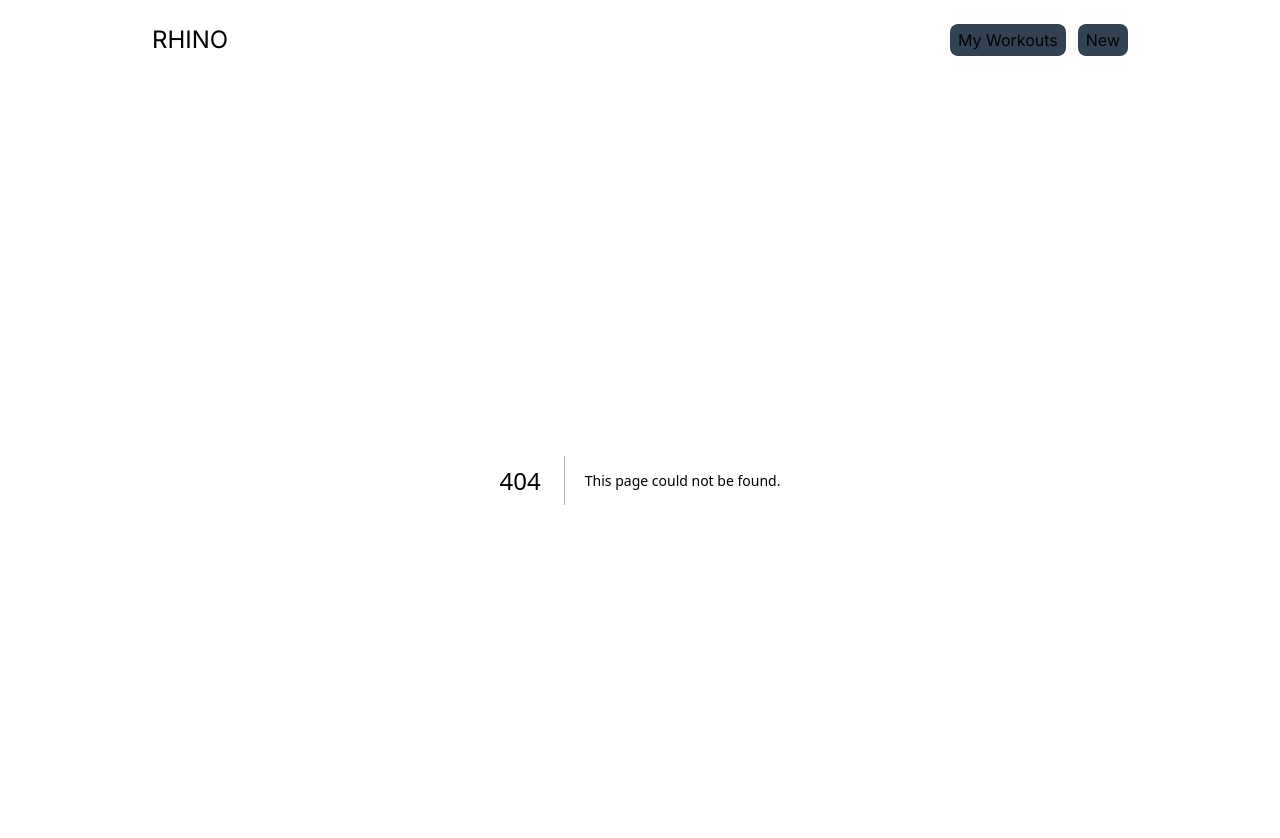
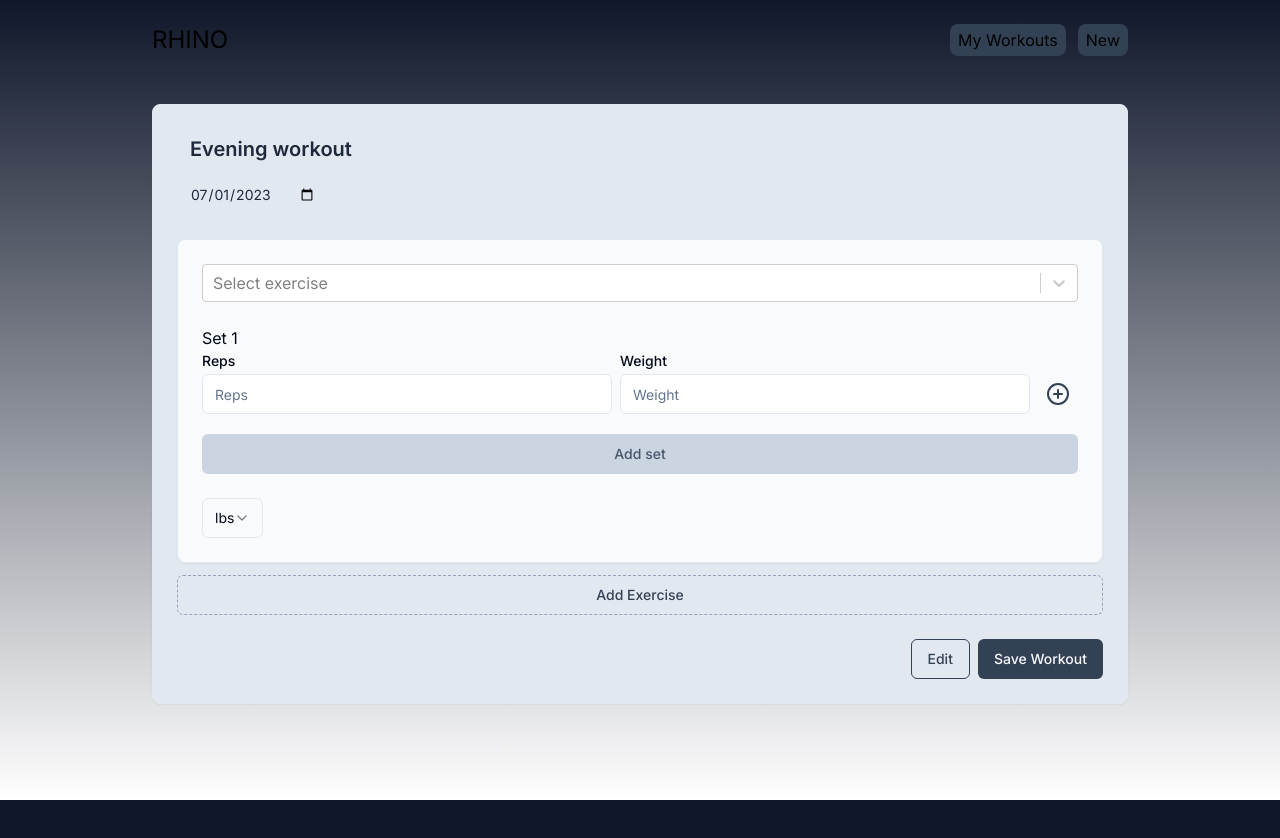
Before and after one commit to dan-ville/rhino, a Next.js app: page /my-workouts/1 in a window 1280 px wide. Before the commit this address had no page. Shown: the top 838 px of the page. After the commit the page ends 800 px from the top, so only its background shows below. Built offline with nearby package versions, Linux system fonts and the light colour scheme.

Commit message:
create dynamic workout route

```diff
--- /dev/null
+++ b/src/app/api/exercises/route.ts
@@ -0,0 +1,13 @@
+import { NextResponse } from "next/server"
+
+export async function GET(request: Request) {
+
+  const res = await fetch(`https://api.api-ninjas.com/v1/exercises`, {
+    headers: {
+      "X-Api-Key": process.env.NEXT_PUBLIC_API_NINJA_KEY!,
+    },
+  })
+  const data = await res.json()
+
+  return NextResponse.json({ data })
+}
--- /dev/null
+++ b/src/app/my-workouts/[id]/page.tsx
@@ -0,0 +1,41 @@
+"use client"
+import { Page, Workout } from "@/components"
+import { STATUS } from "@/lib/constants"
+import { useWorkoutsDB } from "@/lib/hooks"
+import React, { useEffect, useState } from "react"
+
+type PageProps = { params: { id: string } }
+
+export default function WorkoutPage({ params: { id } }: PageProps) {
+  const { getWorkoutById } = useWorkoutsDB()
+  const [data, setData] = useState<Workout>()
+  const [status, setStatus] = useState(STATUS.IDLE)
+
+  useEffect(() => {
+    setStatus(STATUS.LOADING)
+    try {
+      const workout = getWorkoutById(id)
+      setData(workout)
+      setStatus(STATUS.SUCCESS)
+    } catch (err) {
+      setStatus(STATUS.ERROR)
+    }
+  }, [id, getWorkoutById])
+
+  let content = null
+
+  switch (status) {
+    case STATUS.LOADING:
+      content = <p>Loading...</p>
+    case STATUS.ERROR:
+      content = <p>We could not find a workout with id of {id}</p>
+    case STATUS.SUCCESS:
+      content = <Workout workout={data} />
+  }
+
+  return (
+    <main>
+      <Page>{content}</Page>
+    </main>
+  )
+}
--- a/src/components/Workout.tsx
+++ b/src/components/Workout.tsx
@@ -1,20 +1,31 @@
 "use client"
-
+import { useParams, useRouter } from "next/navigation"
 import { useWorkoutsDB } from "@/lib/hooks"
 import { SetBuilderCard } from "./ui/SetBuilderCard"
-import { useState } from "react"
+import { useEffect, useState } from "react"
 import { Button } from "./ui/button"
 import { Card, CardContent, CardFooter, CardHeader } from "./ui/card"
-import { useForm, FormProvider, useFieldArray } from "react-hook-form"
+import {
+  useForm,
+  FormProvider,
+  useFieldArray,
+  SubmitHandler,
+} from "react-hook-form"
 import { Input } from "./ui/input"
 import { v4 as uuidv4 } from "uuid"
 import { getWorkoutTimeOfDay } from "@/lib/utils"
 
-export function Workout() {
+type Props = {
+  workout?: Workout
+}
+
+export function Workout({ workout }: Props) {
+  const params = useParams()
+  const router = useRouter()
   const { saveWorkout } = useWorkoutsDB()
   const [isEditing, setIsEditing] = useState(false)
 
-  const formMethods = useForm<Workout>({
+  const form = useForm<Workout>({
     defaultValues: {
       id: uuidv4(),
       exercises: [
@@ -29,11 +40,20 @@ export function Workout() {
       name: getWorkoutTimeOfDay(),
     },
   })
-  const { register, control } = formMethods
+
+  const { register, control } = form
+
   const { fields: exercises, append: appendExercise } = useFieldArray({
     name: "exercises",
     control: control,
   })
+
+  useEffect(() => {
+    // workout data does not arrive immediately, and hook form refs do not update with re-renders, so use reset to hydrate the form
+    if (workout) {
+      form.reset({ ...workout })
+    }
+  }, [workout, form])
 
   const handleAppendExercise = () => {
     appendExercise({
@@ -44,12 +64,22 @@ export function Workout() {
     })
   }
 
+  const onSubmitSuccess: SubmitHandler<Workout> = (data) => {
+    saveWorkout(data, params.id)
+    // If already on a Workout page, exit early
+    if ("id" in params) return
+    // Navigate to newly saved Workout
+    else {
+      router.push(`/my-workouts/${data.id}`)
+    }
+  }
+
   return (
     <form
       className="flex gap-6 flex-col"
-      onSubmit={formMethods.handleSubmit(saveWorkout)}
+      onSubmit={form.handleSubmit(onSubmitSuccess)}
     >
-      <FormProvider {...formMethods}>
+      <FormProvider {...form}>
         <Card className="bg-slate-200">
           <CardHeader>
             <Input
--- a/src/components/WorkoutGrid.tsx
+++ b/src/components/WorkoutGrid.tsx
@@ -4,6 +4,7 @@ import { SetDisplayCard } from "@/components"
 import { Card, CardContent, CardHeader } from "@/components/ui/card"
 import { useWorkoutsDB } from "@/lib/hooks"
 import { getWorkoutTimeOfDay } from "@/lib/utils"
+import Link from "next/link"
 import { Fragment } from "react"
 
 export function WorkoutGrid() {
@@ -16,10 +17,16 @@ export function WorkoutGrid() {
       ) : (
         storedWorkouts.workouts.map((workout) => (
           <Card key={workout.id} className="bg-slate-200">
-            <CardHeader>
+            <CardHeader className="flex-row justify-between">
               <h2 className="text-2xl text-slate-800 font-semibold">
                 {workout.name || getWorkoutTimeOfDay(workout.dateCreated)}
               </h2>
+              <Link
+                href={`/my-workouts/${workout.id}`}
+                className="text-sm font-normal"
+              >
+                Go to workout
+              </Link>
             </CardHeader>
             <CardContent>
               {workout.exercises.map((exercise) => {
--- a/src/components/forms/ExerciseLookup.tsx
+++ b/src/components/forms/ExerciseLookup.tsx
@@ -27,6 +27,10 @@ export const ExerciseLookup = <
   const { name, control, ...selectProps } = props
 
   const loadExerciseOptions = async (inputValue: string) => {
+    // const nexturl = new URL('/exercises')
+    // nexturl.searchParams.set("name", inputValue)
+    // const nextapi = await fetch(nexturl)
+    // console.log(nextapi)
     const url = new URL(`https://api.api-ninjas.com/v1/exercises`)
     url.searchParams.set("name", inputValue)
 
--- a/src/components/layout/Header.tsx
+++ b/src/components/layout/Header.tsx
@@ -8,7 +8,7 @@ export function Header() {
       <div className="p-6 flex justify-between items-center max-w-5xl mx-auto">
         <span className="text-2xl">RHINO</span>
         <nav className="flex gap-3">
-          <Link href="my-workouts" className={linkClass}>
+          <Link href="/my-workouts" className={linkClass}>
             My Workouts
           </Link>
           <Link href="/" className={linkClass}>
--- /dev/null
+++ b/src/lib/constants/enums.ts
@@ -0,0 +1,6 @@
+export enum STATUS {
+  IDLE,
+  LOADING,
+  SUCCESS,
+  ERROR,
+}
--- /dev/null
+++ b/src/lib/constants/index.ts
@@ -0,0 +1 @@
+export * from "./enums"
--- a/src/lib/hooks/useWorkoutsDB.tsx
+++ b/src/lib/hooks/useWorkoutsDB.tsx
@@ -15,21 +15,33 @@ export function useWorkoutsDB() {
     setStoredWorkouts(data)
   }, [])
 
-  const saveWorkout = useCallback(
-    (workout: Workout) => {
-      if (typeof window === undefined) return
+const saveWorkout = useCallback(
+  (workout: Workout, id?: string) => {
+    if (typeof window === "undefined") return
 
-      const newWorkouts = storedWorkouts.workouts
-        ? [...storedWorkouts.workouts, workout]
-        : [workout]
+    let updatedWorkouts = storedWorkouts.workouts
+    const workoutIndex = updatedWorkouts.findIndex((w) => w.id === id)
 
-      localStorage.setItem(
-        "workouts",
-        JSON.stringify({ workouts: newWorkouts })
-      )
-    },
+    if (workoutIndex !== -1) {
+      // Update existing workout
+      updatedWorkouts[workoutIndex] = workout
+    } else {
+      // Add new workout
+      updatedWorkouts = [...updatedWorkouts, workout]
+    }
+
+    localStorage.setItem(
+      "workouts",
+      JSON.stringify({ workouts: updatedWorkouts })
+    )
+  },
+  [storedWorkouts.workouts]
+)
+
+  const getWorkoutById = useCallback(
+    (id: string) => storedWorkouts.workouts.find((w) => w.id === id),
     [storedWorkouts.workouts]
   )
 
-  return { storedWorkouts, saveWorkout }
+  return { storedWorkouts, saveWorkout, getWorkoutById }
 }
```
